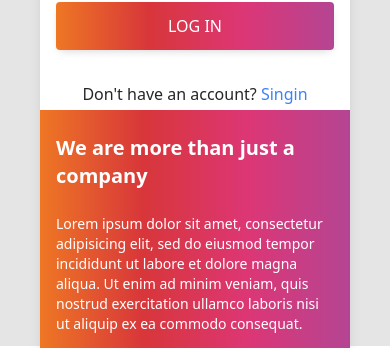
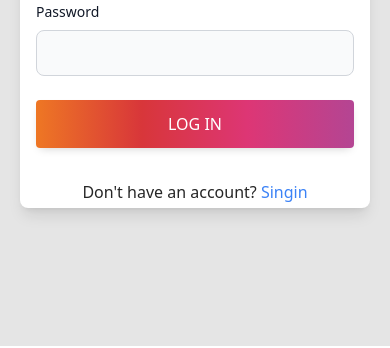
Before and after one commit to MohsenF3/ShopSimp, a React (Vite) app: page /login in a window 390 px wide. Shown: the part 498-846 px from the top of the page. Built offline with nearby package versions, Linux system fonts and the light colour scheme; the HTML template or start-up script is replaced by a standard one.

Commit message:
fix responsive problem

```diff
--- a/src/components/Login.jsx
+++ b/src/components/Login.jsx
@@ -46,7 +46,7 @@ const Login = () => {
 
   return (
     <section className="h-screen  bg-neutral-200 dark:bg-neutral-700">
-      <div className="container mx-auto h-full p-10">
+      <div className="container mx-auto h-full p-5 md:p-10">
         <div className="g-6 flex h-full flex-wrap items-center justify-center text-neutral-800 dark:text-neutral-200">
           <div className="w-full">
             <div className=" relative block rounded-lg bg-white shadow-lg dark:bg-neutral-800">
@@ -144,7 +144,7 @@ const Login = () => {
 
                 {/* <!-- Right column container with background and description--> */}
                 <div
-                  className="flex items-center rounded-b-lg lg:w-6/12 lg:rounded-r-lg lg:rounded-bl-none"
+                  className=" hidden md:flex items-center rounded-b-lg lg:w-6/12 lg:rounded-r-lg lg:rounded-bl-none"
                   style={{
                     background:
                       "linear-gradient(to right, #ee7724, #d8363a, #dd3675, #b44593)",
```
